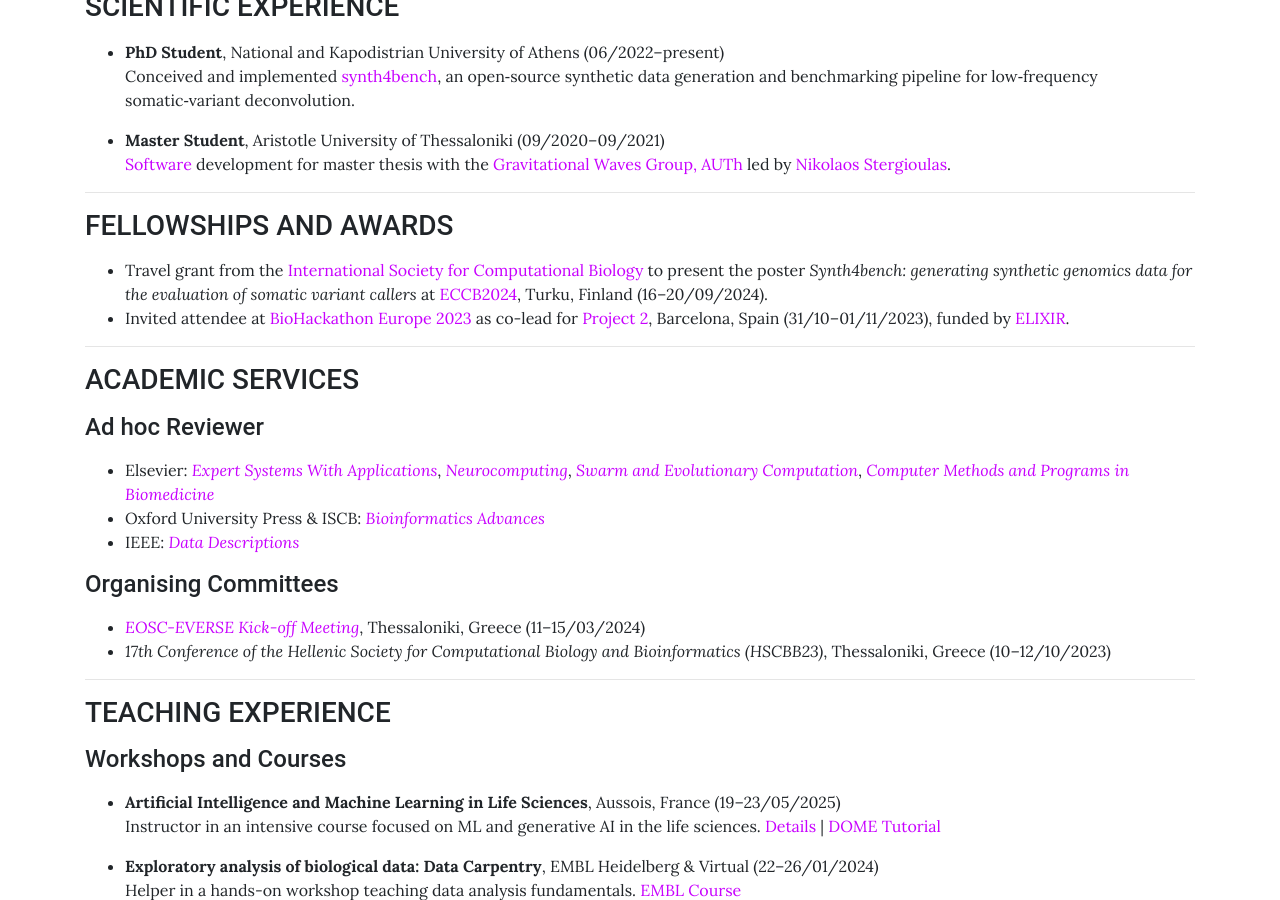
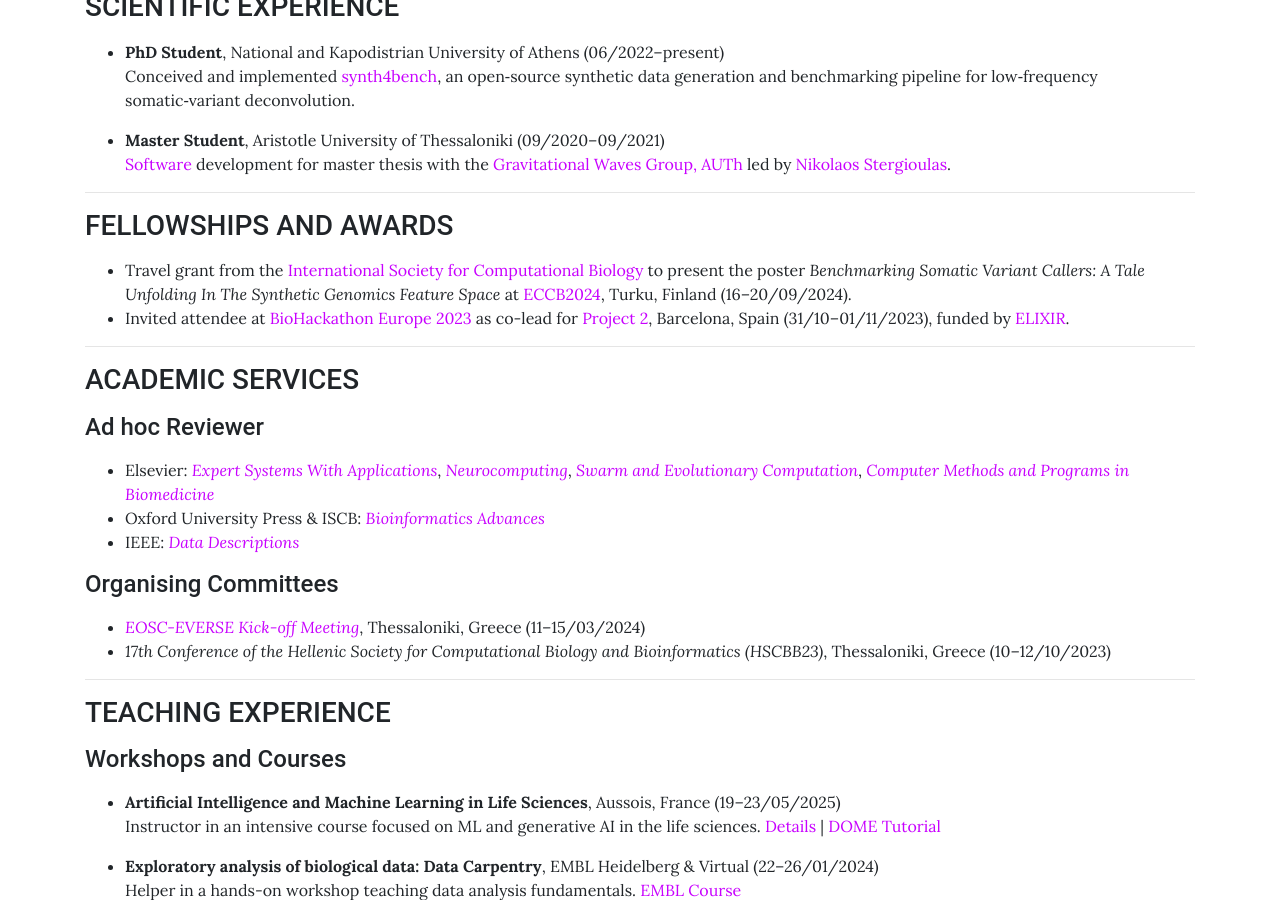
Before and after one commit to sfragkoul/sfragkoul.github.io, a Jekyll site: the page built from pages/CV.md, in a window 1280 px wide and 900 px high, scrolled down 1198 px. Built offline with Jekyll 4.4.1, drawn with Linux system fonts in a browser that asks for light colours.

Commit message:
Update CV.md

```diff
--- a/pages/CV.md
+++ b/pages/CV.md
@@ -55,7 +55,7 @@ background: /assets/img/groupLogo/CV.jpg
 ### FELLOWSHIPS AND AWARDS
 <p style="margin-bottom:15px"></p>
 
-- Travel grant from the [International Society for Computational Biology](https://www.iscb.org/) to present the poster *Synth4bench: generating synthetic genomics data for the evaluation of somatic variant callers* at [ECCB2024](https://eccb2024.fi/), Turku, Finland (16–20/09/2024).
+- Travel grant from the [International Society for Computational Biology](https://www.iscb.org/) to present the poster *Benchmarking Somatic Variant Callers: A Tale Unfolding In The Synthetic Genomics Feature Space* at [ECCB2024](https://eccb2024.fi/), Turku, Finland (16–20/09/2024).
 - Invited attendee at [BioHackathon Europe 2023](https://biohackathon-europe.org/) as co-lead for [Project 2](https://github.com/elixir-europe/biohackathon-projects-2023/tree/main/2), Barcelona, Spain (31/10–01/11/2023), funded by [ELIXIR](https://elixir-europe.org/).
 
 ---
```
